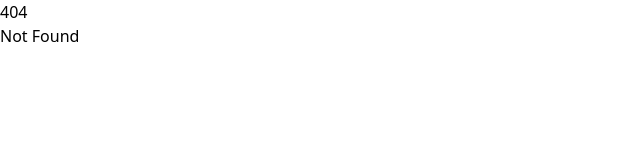
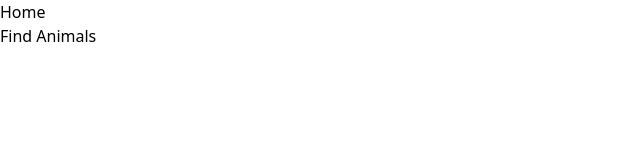
Before and after one commit to ChuckChuckler/my-animal-book, a SvelteKit app in the folder biodiversity-app/: page /home in a window 1280 px wide. Before the commit this address had no page. Shown: the top 160 px of the page, without its empty margins (0-640 px from the left). Built offline with nearby package versions, Linux system fonts and the light colour scheme.

Commit message:
Geoapify

```diff
--- /dev/null
+++ b/biodiversity-app/src/routes/home/+page.svelte
@@ -0,0 +1,25 @@
+<script lang="ts">
+    import axios from "axios";
+
+    let location:string = $state("");
+
+    async function findAnimals(){
+        if(navigator.geolocation){
+            navigator.geolocation.getCurrentPosition(async (pos)=>{
+                let geoapifyKey = GEOAPIFY_KEY;
+                let geoapifyUrl = `https://api.geoapify.com/v1/geocode/reverse?lat=${pos.coords.latitude}&lon=${pos.coords.longitude}&apiKey=${geoapifyKey}`;
+                await axios.get(geoapifyUrl)
+                .then((response)=>{
+                    location = response.data.features[0].properties.city;
+                })
+                .catch((e)=>{
+                    location = e;
+                })
+            });
+        }
+    }
+</script>
+
+<h1>Home</h1>
+<button onclick={findAnimals}>Find Animals</button>
+<p>{location}</p>
```
